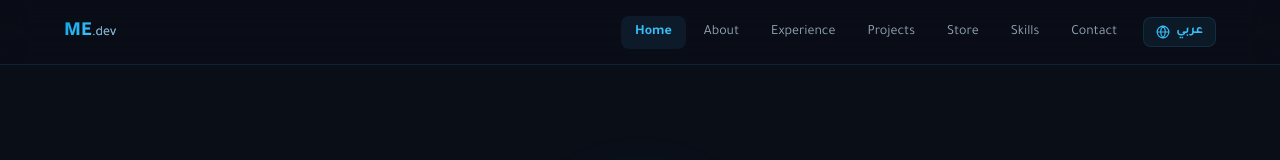
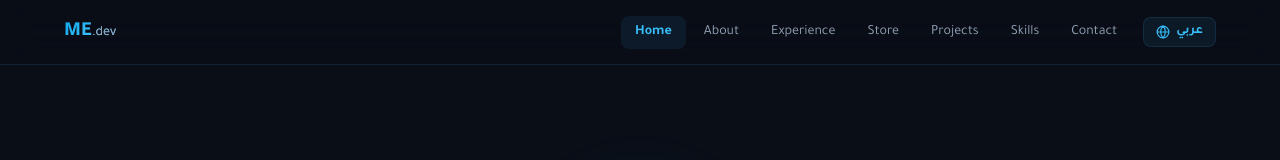
Before and after one commit to MohamedEmad223/mohamed_emad_portfolio, a React (Vite) app: page / in a window 1280 px wide. Shown: the top 160 px of the page. Built offline with nearby package versions, Linux system fonts and the light colour scheme.

Commit message:
feat: reorder navigation items and update section IDs for consistency

```diff
--- a/src/App.jsx
+++ b/src/App.jsx
@@ -80,8 +80,8 @@ export default function Portfolio() {
         <Hero L={L} isAr={isAr} onContact={() => go("contact")} />
         <About L={L} />
         <Experience L={L} isAr={isAr} />
+        <StoreApps L={L} />
         <Projects L={L} isAr={isAr} />
-        <StoreApps L={L} />
         <Skills L={L} />
         <Contact L={L} formData={formData} onFormChange={onFormChange} onSubmit={sendWhatsApp} />
       </div>
--- a/src/data/content.js
+++ b/src/data/content.js
@@ -1,7 +1,7 @@
 export const t = {
   ar: {
     dir: "rtl",
-    nav: ["الرئيسية", "نبذة عني", "الخبرات", "المشاريع", "المتاجر", "المهارات", "تواصل"],
+    nav: ["الرئيسية", "نبذة عني", "الخبرات", "المتاجر", "المشاريع", "المهارات", "تواصل"],
     heroTitle: "محمد عماد",
     heroSub: "مطور Flutter",
     heroLoc: "المنصورة، مصر",
@@ -63,7 +63,7 @@ export const t = {
   },
   en: {
     dir: "ltr",
-    nav: ["Home", "About", "Experience", "Projects", "Store", "Skills", "Contact"],
+    nav: ["Home", "About", "Experience", "Store", "Projects", "Skills", "Contact"],
     heroTitle: "Mohamed Emad",
     heroSub: "Flutter Developer",
     heroLoc: "Mansoura, Egypt",
@@ -131,7 +131,7 @@ export const t = {
  *   storePlatforms ↔ L.storeApps (which store badges to show)
  *   storeLinks     ↔ L.storeApps (store URLs per badge)
  */
-export const sectionIds = ["hero", "about", "experience", "projects", "store-apps", "skills", "contact"];
+export const sectionIds = ["hero", "about", "experience", "store-apps", "projects", "skills", "contact"];
 export const projColors = ["#38bdf8", "#a78bfa", "#34d399", "#f472b6", "#fbbf24", "#fb923c"];
 export const storePlatforms = [["google", "apple"], ["google"], ["google", "apple"]];
 export const storeLinks = [
```
